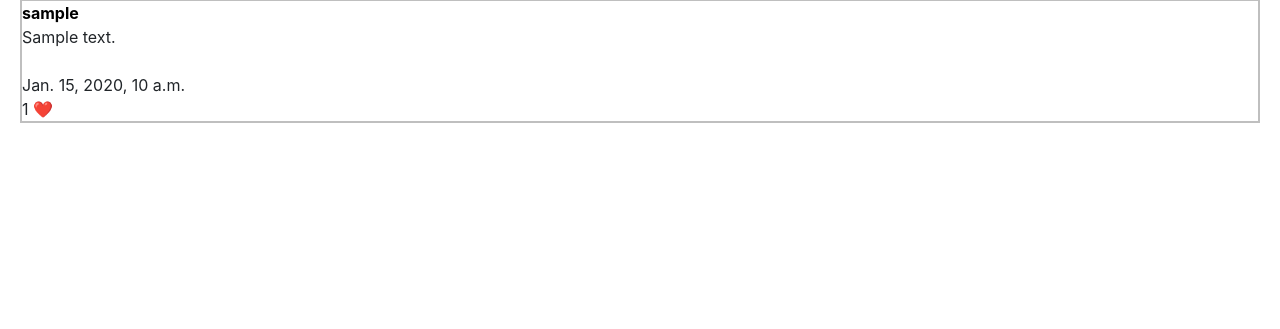
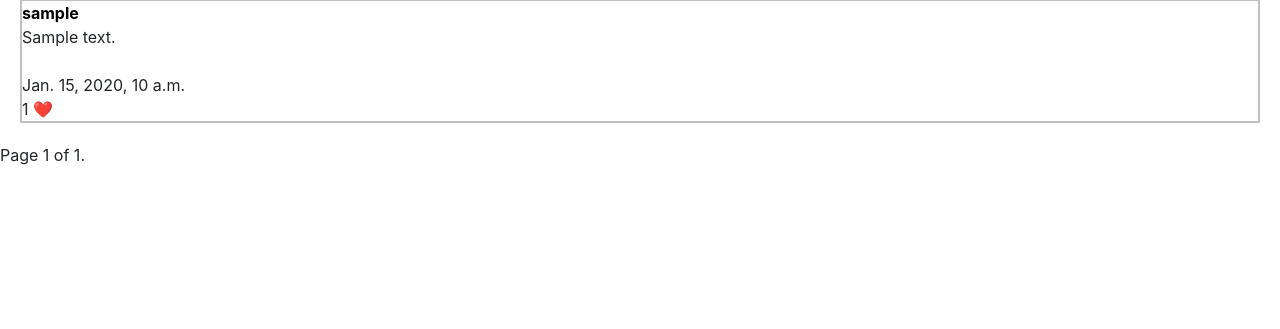
Before and after one commit to bfinelli1/network, a Django app: page /followingpage in a window 1280 px wide. Shown: the part 169-498 px from the top of the page. Run offline with Django 3.2, Linux system fonts and the light colour scheme; a user stored in the database is signed in; tables that the repository leaves empty hold one stand-in row (values such as "Sample post"); some libraries are stand-ins or nearby versions.

Commit message:
added pagination

```diff
--- a/network/templates/network/followingpage.html
+++ b/network/templates/network/followingpage.html
@@ -9,16 +9,7 @@
 <script>
 
 
-    document.addEventListener('DOMContentLoaded', () => {
 
-        document.getElementById('follow').onclick = function () {
-            console.log("follow");
-            location.href = "{% url 'follow' profile %}"
-        }
-
-
-
-    })
 
 
 
@@ -37,7 +28,7 @@
 
 
 
-{% for post in posts %}
+{% for post in page_obj %}
 <li style="list-style:none;border:2px solid rgb(191, 191, 191);margin:20px">
     <a href="{% url 'profile' post.creator.username %}" style="font-weight: bold;color:black;">
         {{ post.creator.username }}</a>
@@ -54,6 +45,23 @@
 
 </li>
 {% endfor %}
+<div class="pagination">
+    <span class="step-links">
+        {% if page_obj.has_previous %}
+        <a class="page-link" href="?page=1">&laquo; first</a>
+        <a class="page-link" href="?page={{ page_obj.previous_page_number }}">previous</a>
+        {% endif %}
+
+        <span class="current">
+            Page {{ page_obj.number }} of {{ page_obj.paginator.num_pages }}.
+        </span>
+
+        {% if page_obj.has_next %}
+        <a class="page-link" href="?page={{ page_obj.next_page_number }}">next</a>
+        <a class="page-link" href="?page={{ page_obj.paginator.num_pages }}">last &raquo;</a>
+        {% endif %}
+    </span>
+</div>
 
 <ul style="list-style:none;" id="posts"></ul>
 {% endblock %}
--- a/network/views.py
+++ b/network/views.py
@@ -6,6 +6,7 @@ from django.urls import reverse
 from django.http import JsonResponse
 from django.db.models import Count
 from django.contrib.auth.decorators import login_required
+from django.core.paginator import Paginator
 
 import json
 
@@ -16,9 +17,16 @@ def index(request):
     posts = Post.objects.all()
     posts = posts.order_by("-date")
     name = request.user.username
+
+    #paginator
+    paginator = Paginator(posts, 10)
+    page_number = request.GET.get('page')
+    page_obj = paginator.get_page(page_number)
+
     return render(request, "network/index.html", {
         "posts": posts,
-        "name": name
+        "name": name,
+        "page_obj": page_obj
     })
 
 
@@ -53,6 +61,11 @@ def profile(request, creator):
     posts = posts.order_by("-date")
     # max = bids.objects.filter(listing__id=listing_id).aggregate(Max('bid'))
 
+    #paginator
+    paginator = Paginator(posts, 10)
+    page_number = request.GET.get('page')
+    page_obj = paginator.get_page(page_number)
+
     followers = Followers.objects.filter(followee=user).count()
     following = Followers.objects.filter(follower=user).count()
     return render(
@@ -64,7 +77,8 @@ def profile(request, creator):
             "posts": posts,
             "followers": followers,
             "following": following,
-            "followtext": followtext
+            "followtext": followtext,
+            "page_obj": page_obj
         },
     )
 
@@ -81,9 +95,15 @@ def followingpage(request):
     posts = Post.objects.filter(creator__in=users)
     posts = posts.order_by("-date")
 
+    #paginator
+    paginator = Paginator(posts, 10)
+    page_number = request.GET.get('page')
+    page_obj = paginator.get_page(page_number)
+
     return render(request, "network/followingpage.html", {
         "profile": user,
-        "posts": posts
+        "posts": posts,
+        "page_obj": page_obj
     })
 
 
```
Also changed, not shown: network/templates/network/index.html (+23 -1 lines), network/templates/network/profile.html (+18 -1 lines).
